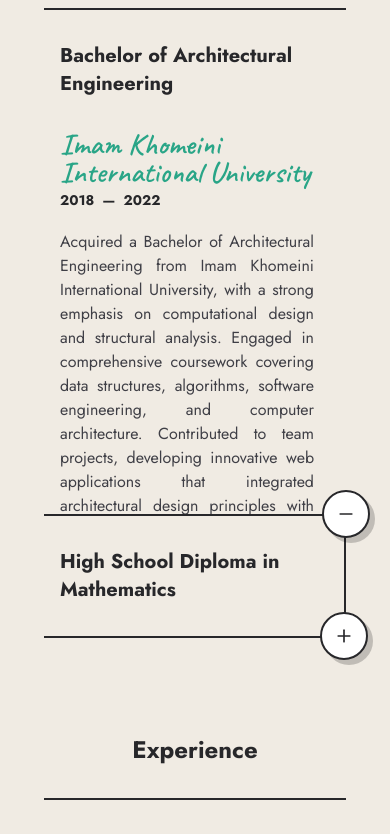
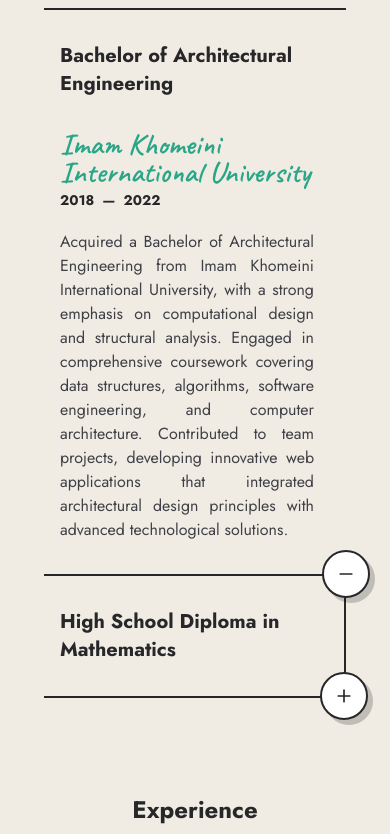
Before and after one commit to alikouhfar/portfolio, a Next.js app: page / in a window 390 px wide. Shown: the part 9420-10254 px from the top of the page. Built offline with nearby package versions, Linux system fonts and the light colour scheme.

Commit message:
Update: Resume Card Min-Height Increased

```diff
--- a/app/_components/Resume/ResumeCard.tsx
+++ b/app/_components/Resume/ResumeCard.tsx
@@ -45,7 +45,7 @@ const ResumeCard: FC<IResumeCardProps> = ({ record, id }) => {
         </button>
       </h5>
       <div
-        className={`flex flex-col gap-5 overflow-hidden px-4 pr-8 transition-all duration-700 ease-in-out lg:px-8 lg:pr-12 ${isCardOpen ? "max-h-96 pb-8" : "max-h-0"}`}
+        className={`flex flex-col gap-5 overflow-hidden px-4 pr-8 transition-all duration-700 ease-in-out lg:px-8 lg:pr-12 ${isCardOpen ? "max-h-[700px] pb-8" : "max-h-0"}`}
       >
         <div className="flex flex-col items-start justify-between gap-1 lg:flex-row lg:items-center lg:gap-5">
           <h6
```
